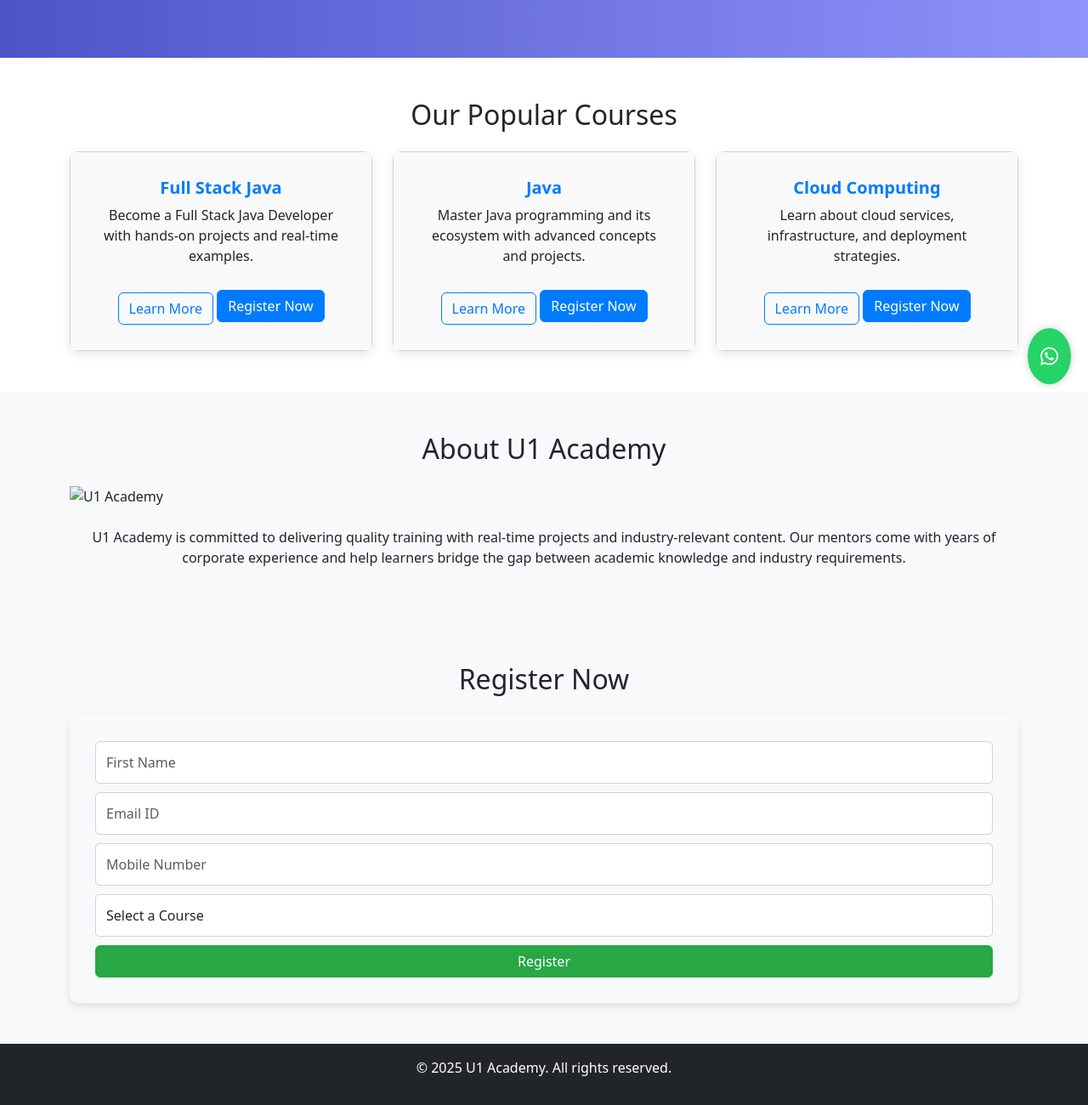
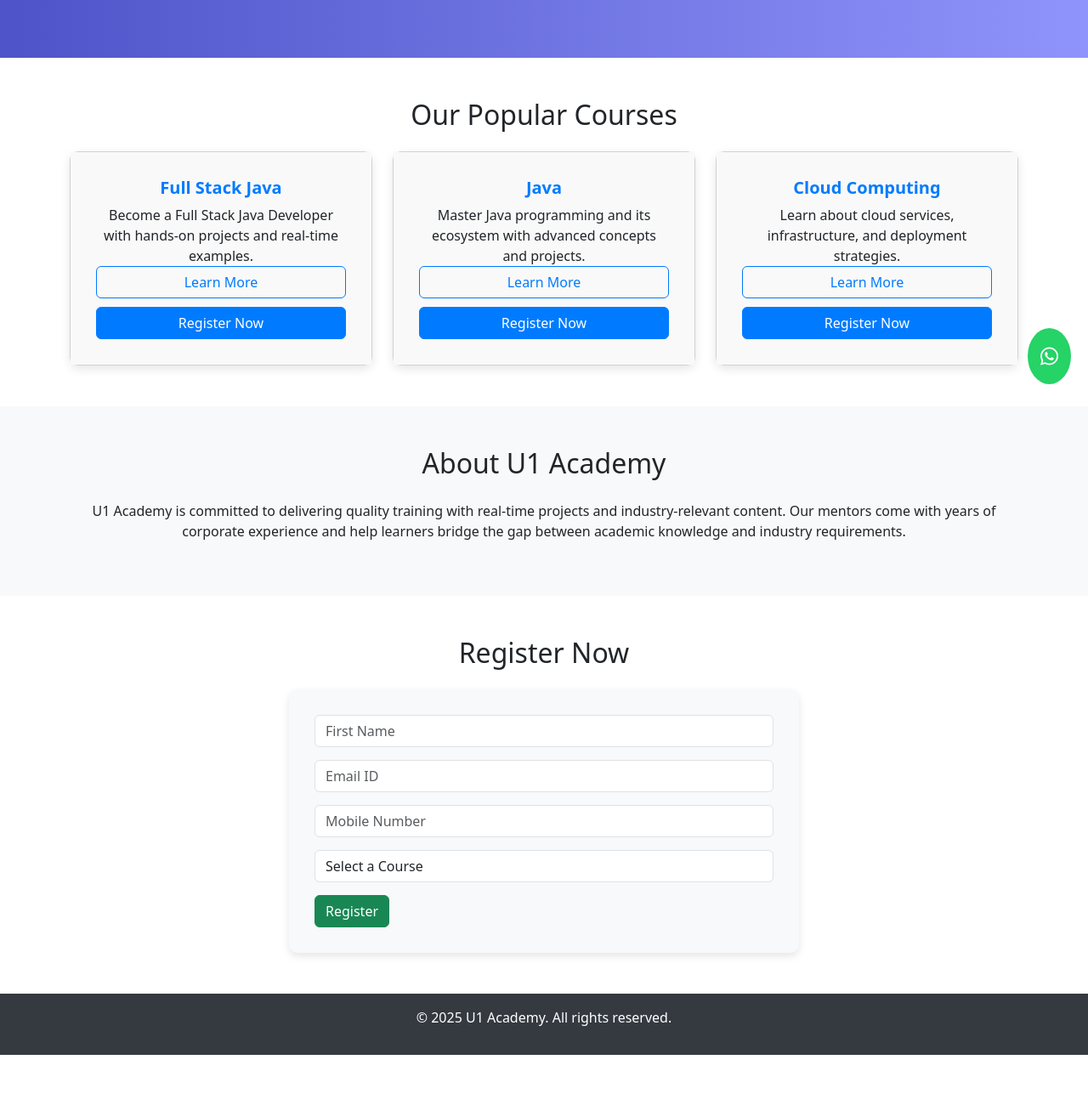
Before and after one commit to padmaraouppuluri123/U1Acadmey, a plain HTML site: page index.html in a window 1280 px wide. Shown: the part 328-1628 px from the top of the page at 85% size. After the commit the page ends 1569 px from the top, so only its background shows below. Drawn offline with nearby package versions, Linux system fonts and the light colour scheme.

Commit message:
Update index.html

```diff
--- a/index.html
+++ b/index.html
@@ -14,7 +14,6 @@
       text-align: center;
     }
 
-    /* Navbar */
     .navbar {
       background-color: #343a40;
     }
@@ -35,11 +34,6 @@
       border-color: #007bff;
     }
 
-    .btn-primary:hover {
-      background-color: #0056b3;
-      border-color: #0056b3;
-    }
-
     .btn-outline-primary {
       border-color: #007bff;
       color: #007bff;
@@ -50,16 +44,28 @@
       color: white;
     }
 
-    /* Course Cards */
     .course-card {
-      transition: transform 0.3s;
+      display: flex;
+      flex-direction: column;
+      height: 100%;
       border-radius: 10px;
       box-shadow: 0 4px 12px rgba(0, 0, 0, 0.1);
+      transition: transform 0.3s;
     }
 
     .course-card:hover {
-      transform: scale(1.05);
+      transform: scale(1.03);
       box-shadow: 0 6px 18px rgba(0, 0, 0, 0.15);
+    }
+
+    .card-body {
+      flex-grow: 1;
+      display: flex;
+      flex-direction: column;
+      justify-content: space-between;
+      background-color: #f9f9f9;
+      padding: 30px;
+      text-align: center;
     }
 
     .card-title {
@@ -67,72 +73,55 @@
       font-weight: bold;
     }
 
-    .card-body {
-      background-color: #f9f9f9;
-      padding: 30px;
-      text-align: center;
+    .card-text {
+      margin-bottom: 20px;
     }
 
-    .course-card .btn {
-      margin-top: 15px;
+    .button-group {
+      display: flex;
+      flex-direction: column;
+      gap: 10px;
     }
 
-    /* Register Form */
     .register-form {
       background-color: #f8f9fa;
       padding: 30px;
       border-radius: 10px;
       box-shadow: 0 4px 10px rgba(0, 0, 0, 0.1);
+      max-width: 600px;
+      margin: auto;
     }
 
-    .register-form input, .register-form textarea, .register-form select {
-      border-radius: 5px;
-      border: 1px solid #ced4da;
-      padding: 12px;
-      margin-bottom: 10px;
-      width: 100%;
+    .register-form input,
+    .register-form select {
+      margin-bottom: 15px;
     }
 
-    .register-form .btn {
-      background-color: #28a745;
-      border-color: #28a745;
-      width: 100%;
-    }
-
-    .register-form .btn:hover {
-      background-color: #218838;
-      border-color: #1e7e34;
-    }
-
-    /* Footer */
-    footer {
-      background-color: #343a40;
-      color: white;
-    }
-
-    /* WhatsApp Button */
     .whatsapp-btn {
       position: fixed;
       bottom: 20px;
       right: 20px;
       background-color: #25d366;
+      color: white;
       border-radius: 50%;
       padding: 15px;
-      box-shadow: 0px 0px 10px rgba(0, 0, 0, 0.2);
       font-size: 24px;
-      color: white;
-      text-align: center;
-      cursor: pointer;
+      z-index: 999;
     }
 
     .whatsapp-btn:hover {
       background-color: #128c7e;
     }
+
+    footer {
+      background-color: #343a40;
+      color: white;
+    }
   </style>
 </head>
 <body>
 
-  <!-- Header -->
+  <!-- Navbar -->
   <nav class="navbar navbar-expand-lg navbar-dark">
     <div class="container">
       <a class="navbar-brand" href="#">U1 Academy</a>
@@ -151,7 +140,7 @@
     </div>
   </nav>
 
-  <!-- Hero Section -->
+  <!-- Hero -->
   <section class="hero">
     <div class="container">
       <h1>Welcome to U1 Academy</h1>
@@ -160,38 +149,50 @@
     </div>
   </section>
 
-  <!-- Courses Section -->
+  <!-- Courses -->
   <section class="py-5" id="courses">
     <div class="container">
       <h2 class="text-center mb-4">Our Popular Courses</h2>
       <div class="row g-4">
-        <div class="col-md-4">
-          <div class="card course-card">
+        <div class="col-md-4 d-flex">
+          <div class="card course-card w-100">
             <div class="card-body">
+              <div>
                 <h5 class="card-title">Full Stack Java</h5>
                 <p class="card-text">Become a Full Stack Java Developer with hands-on projects and real-time examples.</p>
+              </div>
+              <div class="button-group">
                 <a href="#register" class="btn btn-outline-primary">Learn More</a>
-              <a href="#register" class="btn btn-primary mt-2">Register Now</a>
+                <a href="#register" class="btn btn-primary">Register Now</a>
               </div>
             </div>
           </div>
-        <div class="col-md-4">
-          <div class="card course-card">
+        </div>
+        <div class="col-md-4 d-flex">
+          <div class="card course-card w-100">
             <div class="card-body">
+              <div>
                 <h5 class="card-title">Java</h5>
                 <p class="card-text">Master Java programming and its ecosystem with advanced concepts and projects.</p>
+              </div>
+              <div class="button-group">
                 <a href="#register" class="btn btn-outline-primary">Learn More</a>
-              <a href="#register" class="btn btn-primary mt-2">Register Now</a>
+                <a href="#register" class="btn btn-primary">Register Now</a>
               </div>
             </div>
           </div>
-        <div class="col-md-4">
-          <div class="card course-card">
+        </div>
+        <div class="col-md-4 d-flex">
+          <div class="card course-card w-100">
             <div class="card-body">
+              <div>
                 <h5 class="card-title">Cloud Computing</h5>
                 <p class="card-text">Learn about cloud services, infrastructure, and deployment strategies.</p>
+              </div>
+              <div class="button-group">
                 <a href="#register" class="btn btn-outline-primary">Learn More</a>
-              <a href="#register" class="btn btn-primary mt-2">Register Now</a>
+                <a href="#register" class="btn btn-primary">Register Now</a>
+              </div>
             </div>
           </div>
         </div>
@@ -199,17 +200,16 @@
     </div>
   </section>
 
-  <!-- About Section -->
+  <!-- About -->
   <section class="py-5 bg-light" id="about">
     <div class="container">
       <h2 class="text-center mb-4">About U1 Academy</h2>
-      <img src="your-image-path.jpg" alt="U1 Academy" class="img-fluid mb-4">
       <p class="text-center">U1 Academy is committed to delivering quality training with real-time projects and industry-relevant content. Our mentors come with years of corporate experience and help learners bridge the gap between academic knowledge and industry requirements.</p>
     </div>
   </section>
 
-  <!-- Register Section -->
-  <section class="py-5 bg-light" id="register">
+  <!-- Register -->
+  <section class="py-5" id="register">
     <div class="container">
       <h2 class="text-center mb-4">Register Now</h2>
       <form class="register-form" onsubmit="return showSuccessMessage(event)">
@@ -217,7 +217,6 @@
         <input type="email" class="form-control" placeholder="Email ID" required>
         <input type="text" class="form-control" placeholder="Mobile Number" required>
 
-        <!-- Course Dropdown -->
         <select class="form-control" required>
           <option value="">Select a Course</option>
           <option value="python">Python</option>
@@ -228,34 +227,32 @@
           <option value="automation_testing">Automation Testing</option>
         </select>
 
-        <button type="submit" class="btn btn-primary">Register</button>
+        <button type="submit" class="btn btn-success">Register</button>
       </form>
 
-      <!-- Success Message -->
-      <div id="successMessage" class="alert alert-success mt-4" style="display:none;">
+      <div id="successMessage" class="alert alert-success mt-4 text-center" style="display:none;">
         U1 Academy will contact you soon.
       </div>
     </div>
   </section>
 
-  <!-- WhatsApp Button -->
+  <!-- WhatsApp -->
   <a href="https://wa.me/8885811101?text=Welcome%20to%20U1%20Academy.%20We%20will%20respond%20shortly." class="whatsapp-btn" target="_blank">
     <i class="fab fa-whatsapp"></i>
   </a>
 
   <!-- Footer -->
-  <footer class="bg-dark text-white text-center py-3">
-    <div class="container">
+  <footer class="text-center py-3">
     <p>&copy; 2025 U1 Academy. All rights reserved.</p>
-    </div>
   </footer>
 
+  <!-- Scripts -->
   <script src="https://cdn.jsdelivr.net/npm/bootstrap@5.3.0/dist/js/bootstrap.bundle.min.js"></script>
-  <script src="https://kit.fontawesome.com/a076d05399.js"></script> <!-- Font Awesome Script -->
+  <script src="https://kit.fontawesome.com/a076d05399.js"></script>
   <script>
     function showSuccessMessage(event) {
-      event.preventDefault(); // Prevent form submission
-      document.getElementById('successMessage').style.display = 'block'; // Show success message
+      event.preventDefault();
+      document.getElementById('successMessage').style.display = 'block';
       return false;
     }
   </script>
```
Lines whose indentation alone changed are shown as unchanged.
